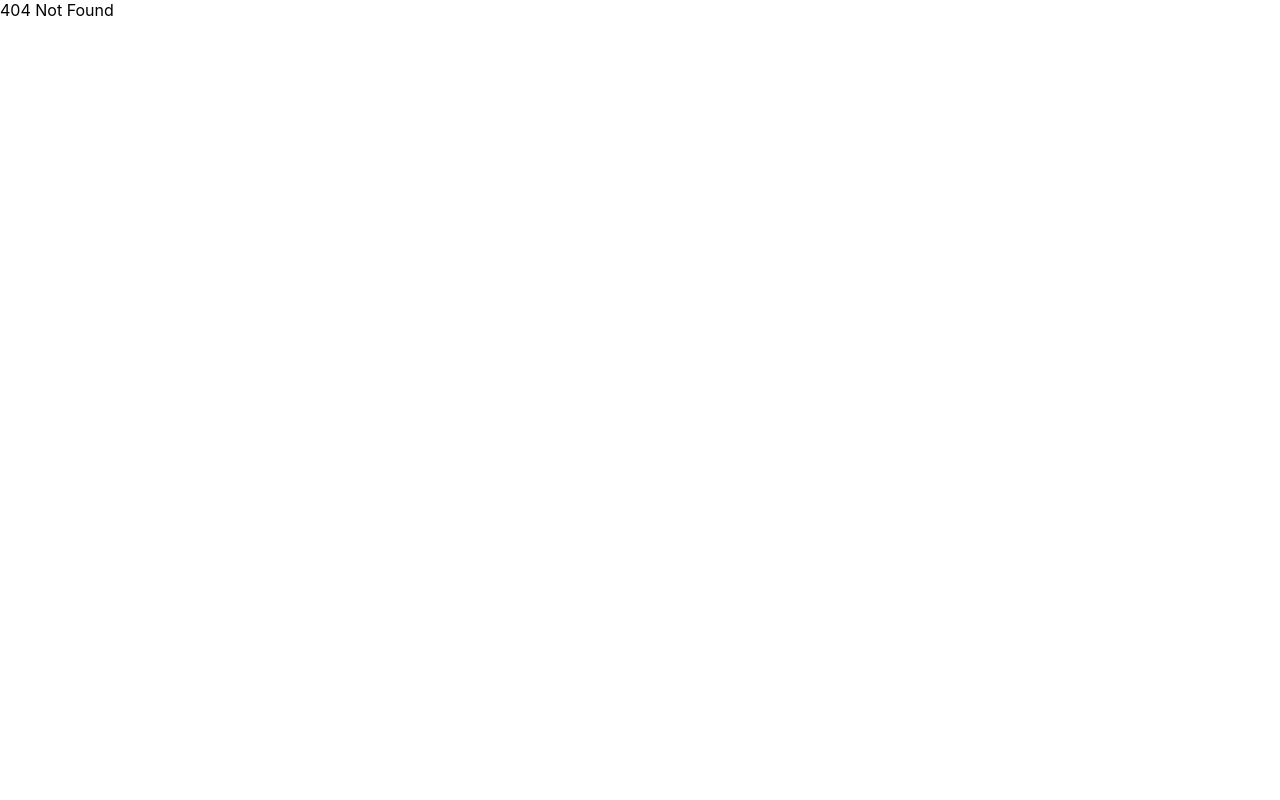
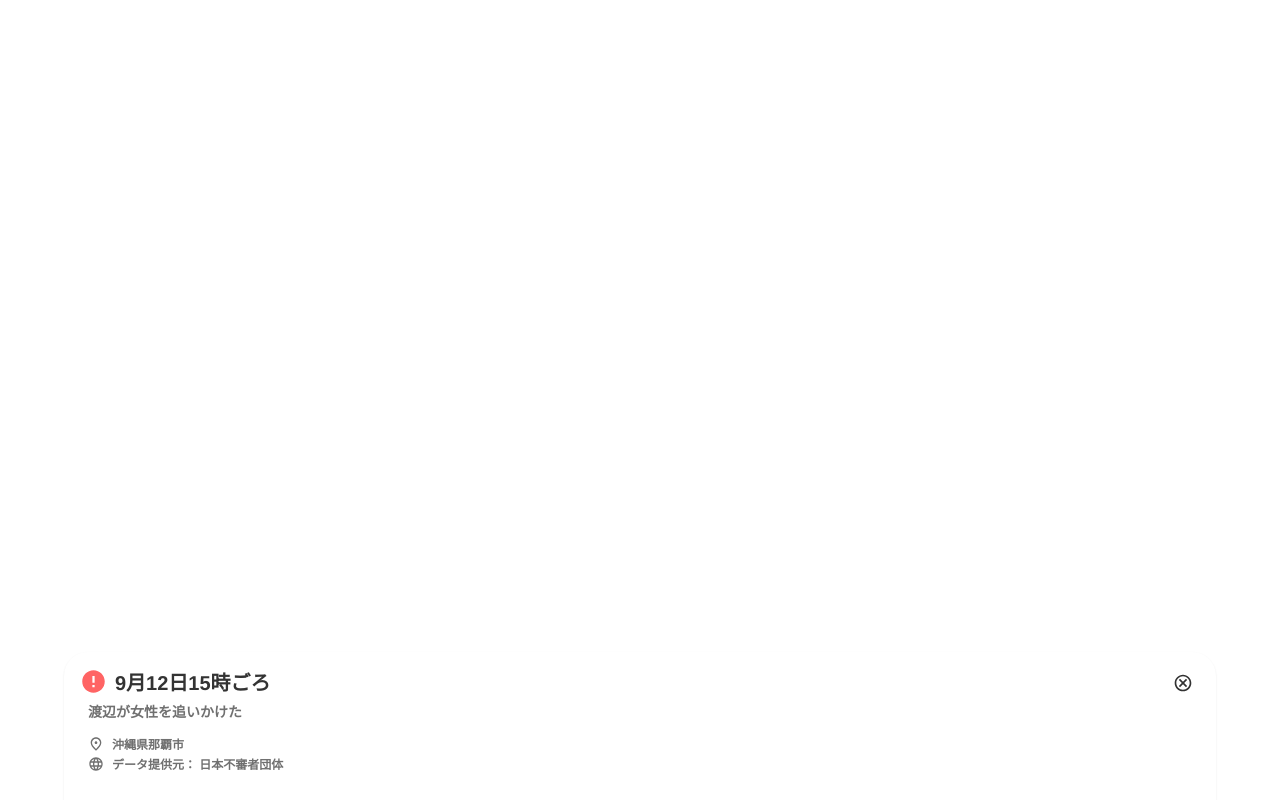
Before and after one commit to hackday2022/bohanbuzzer2.0, a Next.js app in the folder frontend/: page /map-steper/mapPageSample in a window 1280 px wide. Before the commit this address had no page. Built offline with nearby package versions, Linux system fonts and the light colour scheme; a web font is replaced by a local one.

Commit message:
池奥さんに渡すやつ

```diff
--- /dev/null
+++ b/frontend/src/pages/component/dangerousInformationinMap.tsx
@@ -0,0 +1,115 @@
+import React from 'react'
+import Box from '@mui/material/Box'
+import Typography from '@mui/material/Typography'
+import CardContent from '@mui/material/CardContent'
+import Card from '@mui/material/Card'
+import ErrorIcon from '@mui/icons-material/Error'
+import PlaceOutlinedIcon from '@mui/icons-material/PlaceOutlined'
+import LanguageRoundedIcon from '@mui/icons-material/LanguageRounded'
+import CancelOutlinedIcon from '@mui/icons-material/CancelOutlined'
+import { Grid } from '@mui/material'
+import IconButton from '@mui/material/IconButton'
+
+export default function DangerousInformationInMap(props: any) {
+  return (
+    <div>
+      {props.show == 1 ? (
+        <Grid
+          container
+          alignItems="center"
+          justifyContent="center"
+          direction="column"
+          sx={{ zIndex: 100 }}
+        >
+          <Card
+            sx={{
+              width: '90vw',
+              boxShadow: '0px 1px 2px rgba(0, 0, 0, 0.1)',
+              borderRadius: '24px 24px 0px 0px',
+              bottom: '0px',
+              position: 'fixed',
+              zIndex: 1,
+            }}
+          >
+            <CardContent sx={{ textAlign: 'left' }}>
+              <ErrorIcon sx={{ color: '#FF6464', fontSize: '27px' }} />
+              <Typography
+                variant="h2"
+                sx={{
+                  ml: 1,
+                  pb: 1,
+                  display: 'inline',
+                  verticalAlign: '5px',
+                  color: '#333333',
+                }}
+              >
+                {props.time}
+              </Typography>
+              <IconButton
+                sx={{
+                  float: 'right',
+                  color: '#333',
+                  position: 'absolute',
+                  right: '0px',
+                  top: '13px',
+                }}
+                onClick={() => props.show_func(0)}
+              >
+                <CancelOutlinedIcon
+                  sx={{
+                    color: '#333333',
+                    fontSize: '20px',
+                    float: 'right',
+                    marginRight: '15px',
+                  }}
+                />
+              </IconButton>
+              <Box ml={1}>
+                <Typography
+                  variant="subtitle1"
+                  sx={{
+                    mt: '5px',
+                    verticalAlign: '8px',
+                    color: 'text.secondary',
+                  }}
+                >
+                  {props.content}
+                </Typography>
+                <Box mt={2}>
+                  <PlaceOutlinedIcon
+                    sx={{ color: 'text.secondary', fontSize: '16px' }}
+                  />
+                  <Typography
+                    variant="caption"
+                    sx={{
+                      ml: 1,
+                      verticalAlign: '3px',
+                      color: 'text.secondary',
+                    }}
+                  >
+                    {props.area}
+                  </Typography>
+                  <Box mt={0}>
+                    <LanguageRoundedIcon
+                      sx={{ color: 'text.secondary', fontSize: '16px' }}
+                    />
+                    <Typography
+                      variant="caption"
+                      sx={{
+                        ml: 1,
+                        verticalAlign: '3px',
+                        color: 'text.secondary',
+                      }}
+                    >
+                      データ提供元： {props.resource}
+                    </Typography>
+                  </Box>
+                </Box>
+              </Box>
+            </CardContent>
+          </Card>
+        </Grid>
+      ) : null}
+    </div>
+  )
+}
--- a/frontend/src/pages/map-steper/facePage.tsx
+++ b/frontend/src/pages/map-steper/facePage.tsx
@@ -2,16 +2,12 @@ import React from 'react'
 import Box from '@mui/material/Box'
 import Container from '@mui/material/Container'
 import Typography from '@mui/material/Typography'
-import { Button, Grid } from '@mui/material'
+import { Grid } from '@mui/material'
 import IconButton from '@mui/material/IconButton'
-import DangerousInformation from '../component/dangerousInformation'
 import AddCircleOutlineRoundedIcon from '@mui/icons-material/AddCircleOutlineRounded'
 import Card from '@mui/material/Card'
 import CardContent from '@mui/material/CardContent'
-import CustomTextInput from '../component/customTextInput'
 import CompleteButton from '../component/completeButton'
-import CustomAutoComplete from '../component/customAutoComplete'
-import MapOutlinedIcon from '@mui/icons-material/MapOutlined'
 import Custom2wayTextInput from '../component/custom2waychangeTextInput'
 import RegistrationDevice from '../setup-method/registrationDevice'
 
--- /dev/null
+++ b/frontend/src/pages/map-steper/mapPageSample.tsx
@@ -0,0 +1,18 @@
+import React from 'react'
+import DangerousInformationInMap from '../component/dangerousInformationinMap'
+
+export default function MapPage(props: any) {
+  const [show, setShow] = React.useState(1)
+  return (
+    <div>
+      <DangerousInformationInMap
+        show={show}
+        show_func={setShow}
+        time="9月12日15時ごろ"
+        content="渡辺が女性を追いかけた"
+        area="沖縄県那覇市"
+        resource="日本不審者団体"
+      />
+    </div>
+  )
+}
--- a/frontend/src/pages/map-steper/notificationPage.tsx
+++ b/frontend/src/pages/map-steper/notificationPage.tsx
@@ -12,6 +12,7 @@ import CustomTextInput from '../component/customTextInput'
 import CompleteButton from '../component/completeButton'
 import CustomAutoComplete from '../component/customAutoComplete'
 import MapOutlinedIcon from '@mui/icons-material/MapOutlined'
+import CustomLargeTextInput from '../component/customLargeTextInput'
 
 export default function NotificationPage(props: any) {
   const [registrate, setRegistrate] = React.useState(0)
@@ -149,6 +150,10 @@ export default function NotificationPage(props: any) {
                       </Grid>
                     </Grid>
                   </Box>
+                  <CustomLargeTextInput
+                    caption="詳細"
+                    placeholder="不審者情報"
+                  />
                   <CustomAutoComplete
                     caption="警戒期間"
                     value={props.deviceSchool}
--- a/frontend/src/pages/map.tsx
+++ b/frontend/src/pages/map.tsx
@@ -4,7 +4,8 @@ import MapOutlinedIcon from '@mui/icons-material/MapOutlined'
 import NotificationsNoneIcon from '@mui/icons-material/NotificationsNone'
 import FaceIcon from '@mui/icons-material/Face'
 import NotificationPage from '../pages/map-steper/notificationPage'
-import MapPage from '../pages/map-steper/mapPage'
+// ☟サンプルになっているので注意
+import MapPage from '../pages/map-steper/mapPageSample'
 import FacePage from '../pages/map-steper/facePage'
 import { useRouter } from 'next/router'
 
--- a/frontend/styles/globals.css
+++ b/frontend/styles/globals.css
@@ -56,6 +56,15 @@ select {
   width: 100%;
   border: none;
   height: 40px;
+}
+.cumtom-textarea{
+  outline: none;
+  background: #f4f4f4;
+  border-radius: 8px;
+  width: 100%;
+  border: none;
+  padding: 10px;
+  height: 90px;
 }
 
 .custom-select-button {
```
Also changed, not shown: frontend/src/pages/component/customLargeTextInput.tsx (added, +22 -0 lines).
